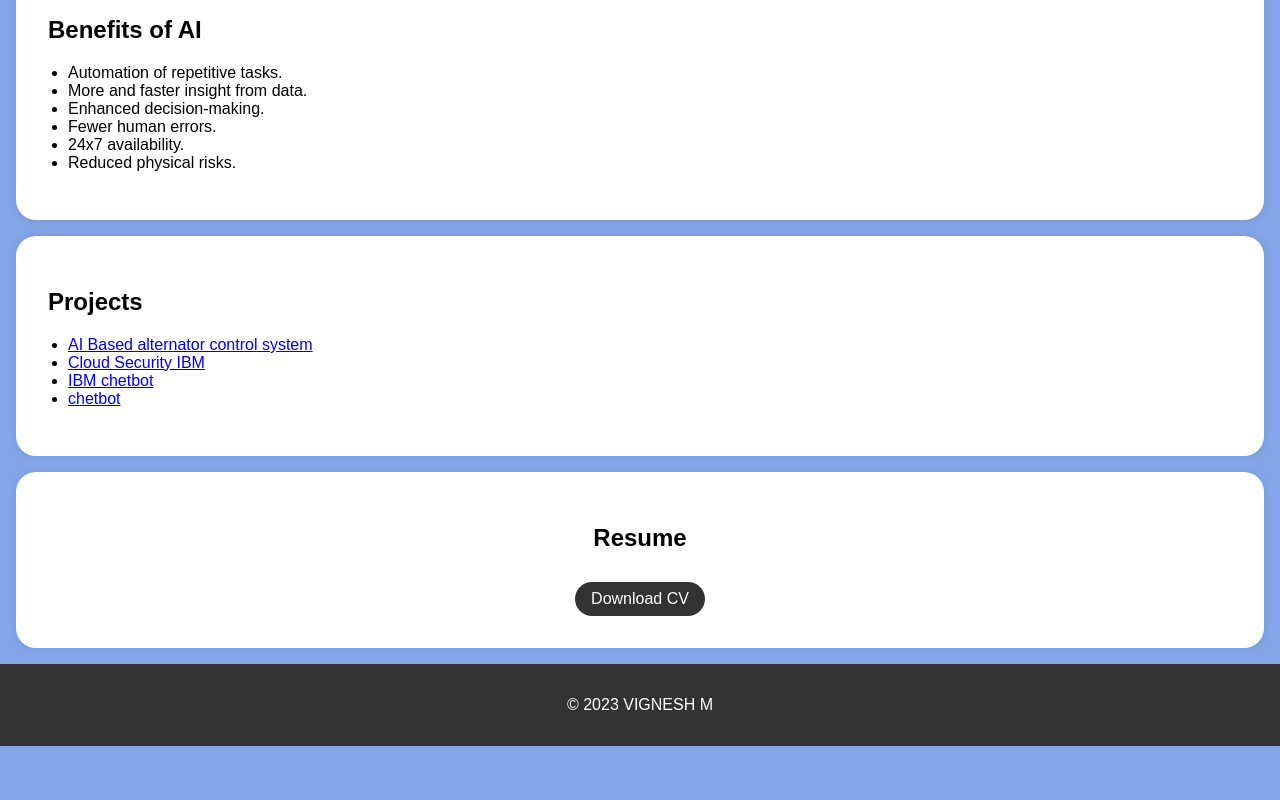
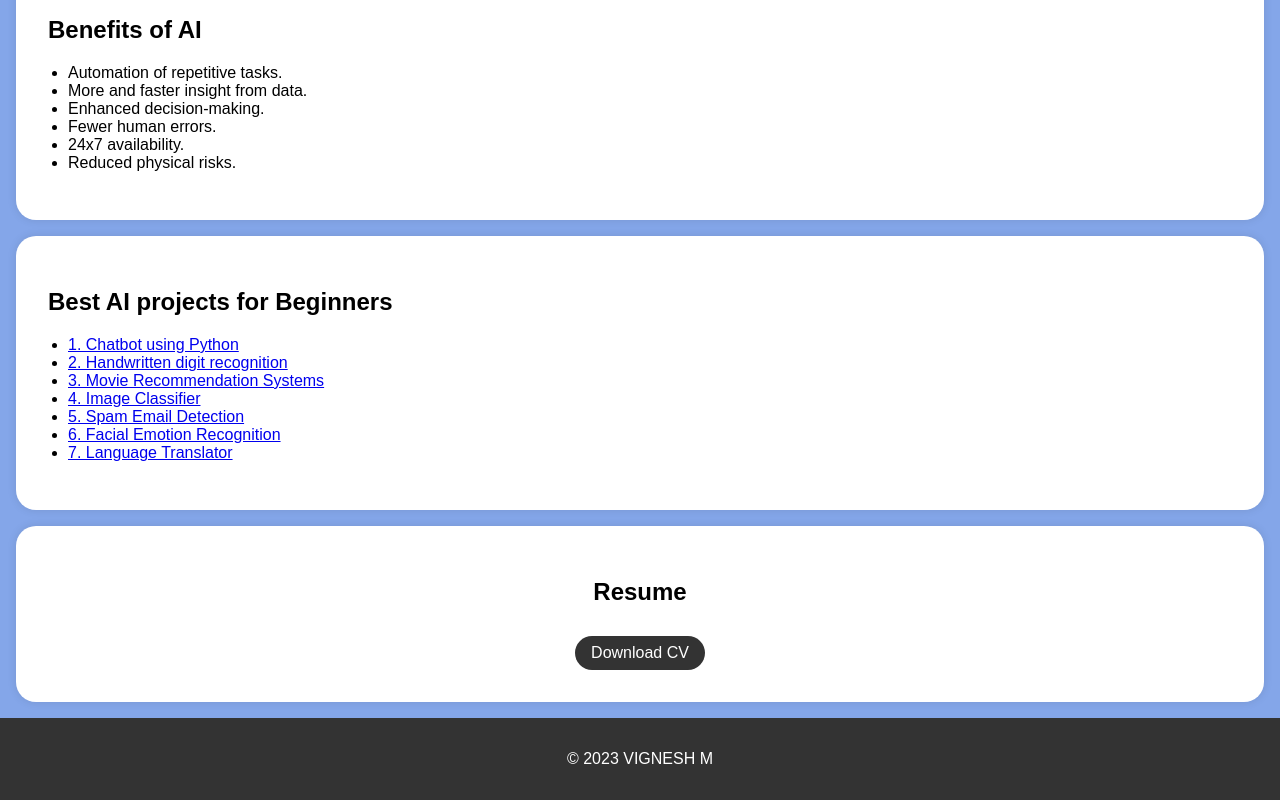
Before and after one commit to shyamdc2025/shyamdc2025, a plain HTML site: page index.html in a window 1280 px wide. Shown: the part 700-1500 px from the top of the page. Before the commit the page ends 1446 px from the top, so only its background shows below. Drawn offline with Linux system fonts and the light colour scheme.

Commit message:
Update index.html

```diff
--- a/index.html
+++ b/index.html
@@ -149,12 +149,15 @@
 
     <section id="projects">
         <div class="section-content">
-            <h2>Projects</h2>
+            <h2>Best AI projects for Beginners</h2>
             <ul>
-                <li><a href="#">AI Based alternator control system</a></li>
-                <li><a href="#">Cloud Security IBM</a></li>
-                <li><a href="#">IBM chetbot</a></li>
-                <li><a href="#">chetbot</a></li>
+                <li><a href="#">1. Chatbot using Python</a></li>
+                <li><a href="#">2. Handwritten digit recognition</a></li>
+                <li><a href="#">3. Movie Recommendation Systems</a></li>
+                <li><a href="#">4. Image Classifier</a></li>
+                <li><a href="#">5. Spam Email Detection</a></li>
+                <li><a href="#">6. Facial Emotion Recognition</a></li>
+                <li><a href="#">7. Language Translator</a></li>
                 <!-- Add more project links here -->
             </ul>
         </div>
```
